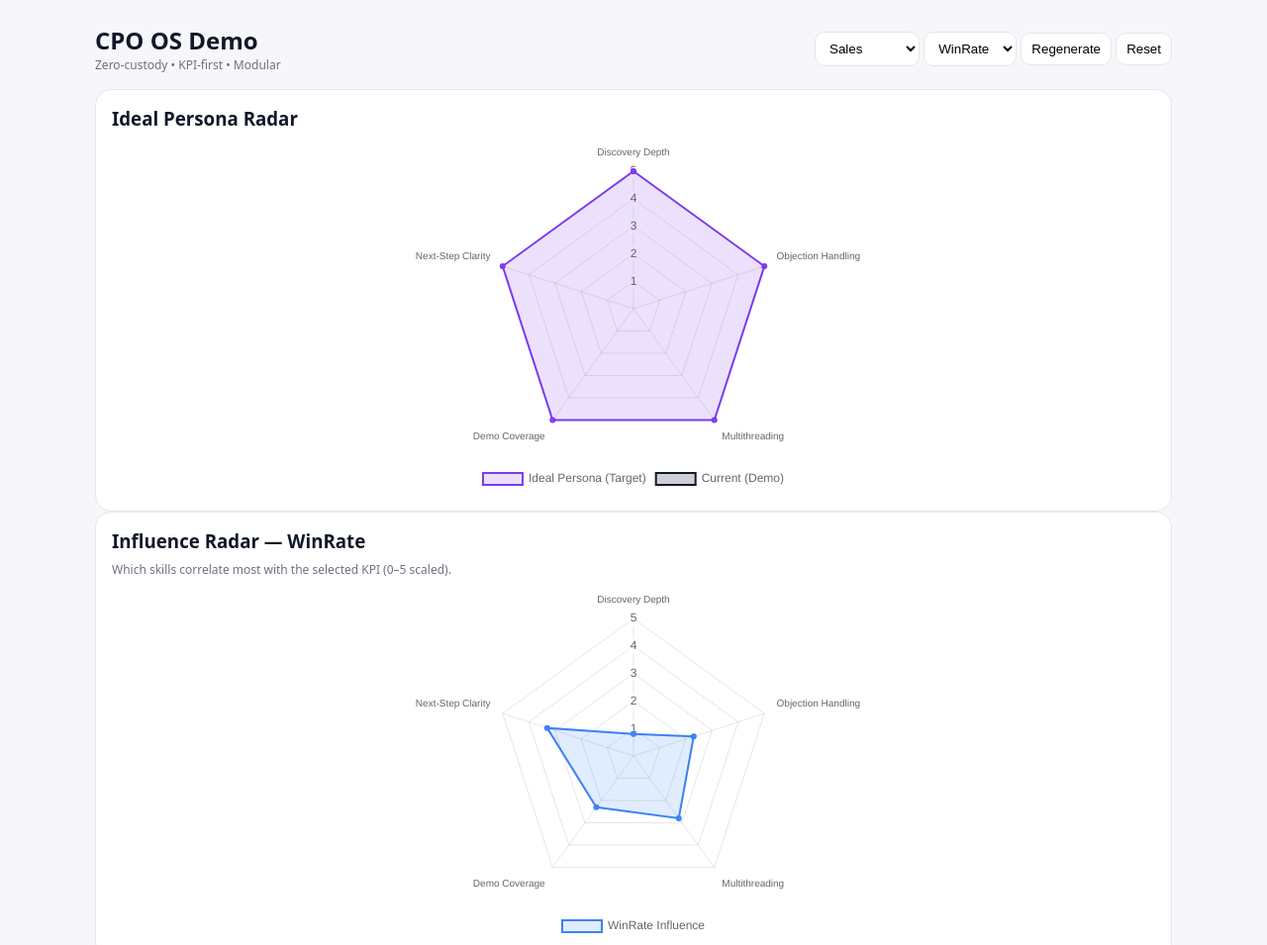
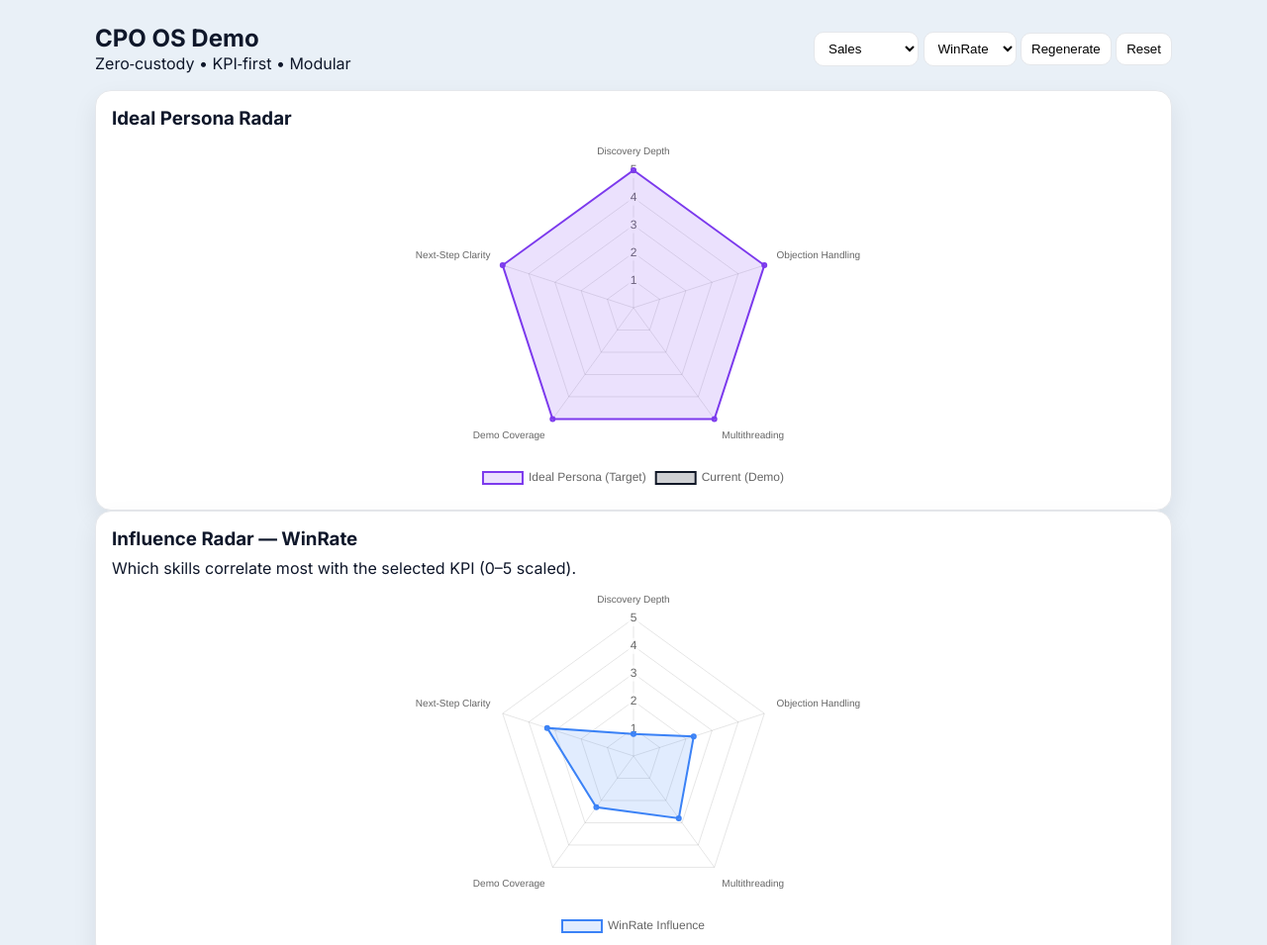
Before and after one commit to ashishvarghese242/cpo-os-demo, a plain HTML site: page index.html in a window 1280 px wide. Shown: the top 955 px of the page at 99% size. Drawn offline with nearby package versions, Linux system fonts and the light colour scheme.

Commit message:
Update index.html

```diff
--- a/index.html
+++ b/index.html
@@ -5,16 +5,9 @@
   <meta name="viewport" content="width=device-width, initial-scale=1" />
   <title>CPO OS Demo</title>
   <meta name="description" content="Zero-custody, KPI-first enablement simulator." />
-  <style>
-    :root { --bg:#f7f7fb; --card:#ffffff; --text:#111827; --sub:#6b7280; --line:#e5e7eb; }
-    * { box-sizing:border-box; }
-    body { margin:0; font-family: ui-sans-serif, system-ui, -apple-system, Segoe UI, Roboto, sans-serif; background:var(--bg); color:var(--text); }
-    .wrap { max-width: 1120px; margin: 24px auto; padding: 0 16px; }
-    .card { background:var(--card); border:1px solid var(--line); border-radius:16px; padding:16px; }
-    header { display:flex; align-items:center; justify-content:space-between; margin-bottom:16px; }
-    .muted { color:var(--sub); font-size:12px; }
-    button, select { border:1px solid var(--line); border-radius:10px; padding:8px 10px; background:#fff; }
-  </style>
+<link href="https://fonts.googleapis.com/css2?family=Inter:wght@400;600;700&display=swap" rel="stylesheet">
+<link rel="stylesheet" href="./assets/theme.css">
+
 
   <!-- React & ReactDOM (UMD globals: window.React, window.ReactDOM) -->
   <script src="https://unpkg.com/react@18/umd/react.development.js" crossorigin></script>
```
